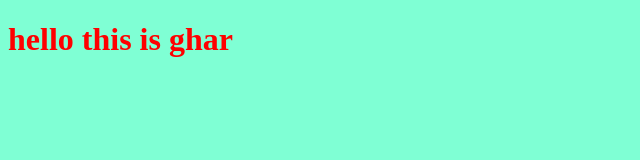
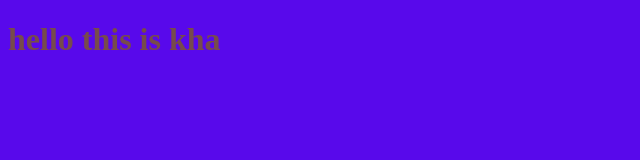
Before and after one commit to K2004a/myproject, a plain HTML site: page index.html in a window 1280 px wide. Shown: the whole page, without its empty margins (0-640 px from the left). Drawn offline with Linux system fonts and the light colour scheme.

Commit message:
chnaging syle for  th title

```diff
--- a/index.html
+++ b/index.html
@@ -8,7 +8,7 @@
     <link REL="stylesheet" href="style.css" />
 </head>
 <body>
-    <h1> hello this is ghar</h1>
+    <h1> hello this is kha</h1>
 
     <script  src="app.js" ></script>
 </body>
--- a/style.css
+++ b/style.css
@@ -1,7 +1,7 @@
 h1{
-    color:red ;
+    color:rgb(119, 75, 75) ;
 
 }
 body{
-    background-color: aquamarine;
+    background-color: rgb(88, 9, 235);
 }
```
